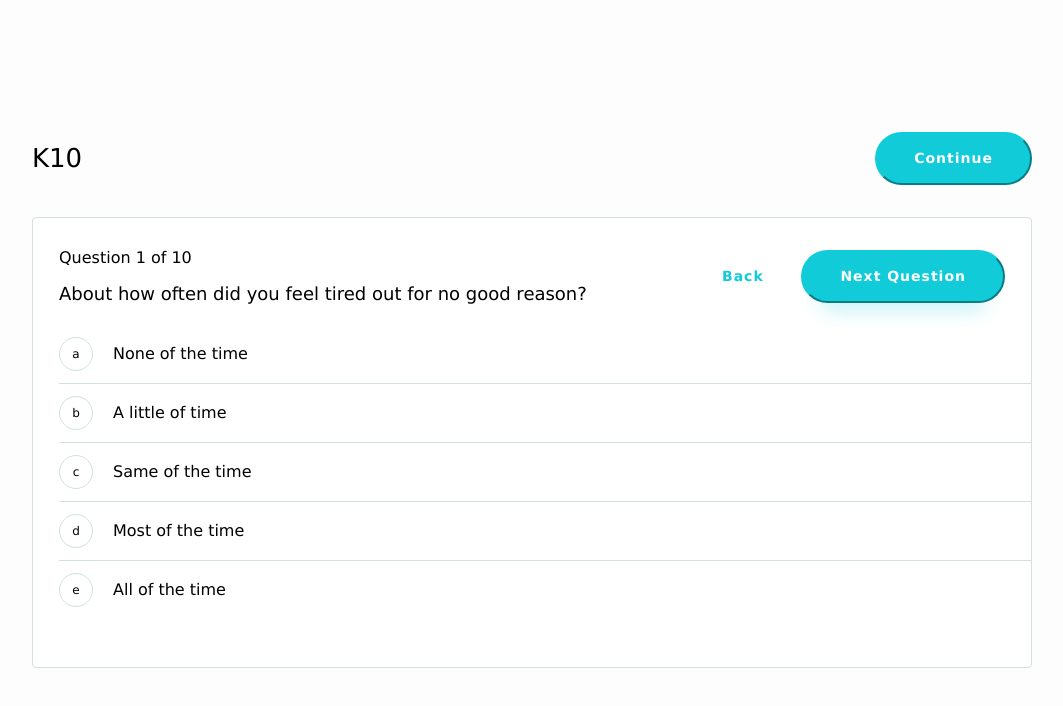
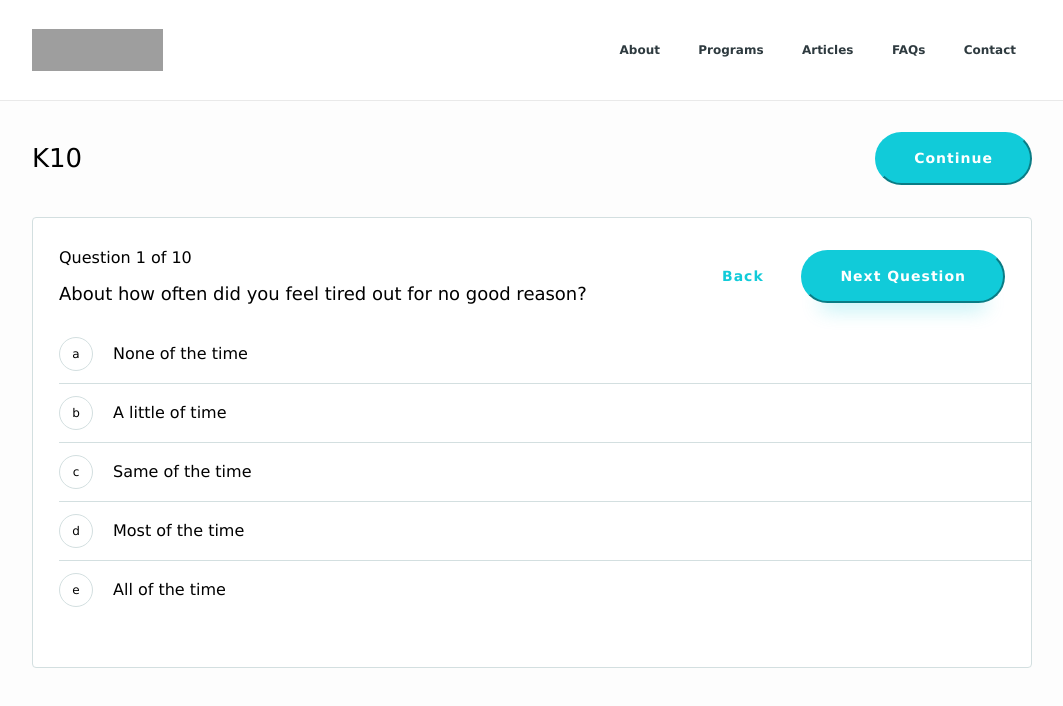
Before and after one commit to nimblehq/vue-questionnaire, a Vue app: page / in a window 1280 px wide. Shown: the top 706 px of the page, without its empty margins (108-1171 px from the left). Built offline with nearby package versions, Linux system fonts and the light colour scheme; grey boxes are pictures that could not be loaded.

Commit message:
Add app header and fix the back button styles.

```diff
--- /dev/null
+++ b/public/assets/stylesheets/application.css
@@ -0,0 +1,76 @@
+body {
+  background-color: #fdfdfd;
+}
+
+.app-header {
+  position: fixed;
+  top: 0;
+  left: 0;
+
+  width: 100vw;
+  height: 100px;
+
+  box-shadow: 0 1px 0 0 rgba(0, 0, 0, 0.08);
+  background-color: #fff;
+}
+
+.app-header__container {
+  display: flex;
+  justify-content: space-between;
+  align-items: center;
+
+  width: 1000px;
+  height: 100%;
+
+  margin-right: auto;
+  margin-left: auto;
+}
+
+.app-header__logo {
+  width: 131px;
+  height: 42px;
+
+  color: transparent;
+
+  background-image: url("https://staging.braive.com/assets/shared/logo-6d44794809a4b4763458ea0fbeeda064c2915f40e52eed49bc059144bc66d90a.svg");
+  background-repeat: no-repeat;
+  background-position: center center;
+  background-size: 131px 42px;
+}
+
+.navigation {
+  display: flex;
+  justify-items: flex-end;
+  align-items: center;
+}
+
+.navigation__item {
+  margin-left: 6.4px;
+}
+
+.navigation__item:first-child {
+  margin-left: 0;
+}
+
+.navigation__link {
+  display: block;
+
+  height: 20px;
+  padding: 8px 16px;
+
+  font-size: 12px;
+  font-family: Verdana, Geneva, sans-serif;
+  font-weight: bold;
+  line-height: 20px;
+  text-decoration: none;
+}
+
+.navigation__link:link,
+.navigation__link:visited {
+  color: #2e3a3f;
+}
+
+.navigation__link:hover,
+.navigation__link:active {
+  color: #11cbd9;
+}
--- a/public/index.html
+++ b/public/index.html
@@ -7,12 +7,7 @@
     <title>vue-questionnaire</title>
     <link rel="icon" href="<%= BASE_URL %>favicon.ico">
     <link rel="stylesheet" href="https://cdnjs.cloudflare.com/ajax/libs/meyer-reset/2.0/reset.min.css">
-
-    <style>
-      body {
-        background-color: #fdfdfd;
-      }
-    </style>
+    <link rel="stylesheet" href="<%= BASE_URL %>assets/stylesheets/application.css">
   </head>
   <body>
     <noscript>
@@ -22,6 +17,29 @@
       </strong>
     </noscript>
 
+    <header class="app-header">
+      <div class="app-header__container">
+        <a href="/" class="app-header__logo">Braive</a>
+        <ul class="navigation">
+          <li class="navigation__item">
+            <a href="/" class="navigation__link">About</a>
+          </li>
+          <li class="navigation__item">
+            <a href="/" class="navigation__link">Programs</a>
+          </li>
+          <li class="navigation__item">
+            <a href="/" class="navigation__link">Articles</a>
+          </li>
+          <li class="navigation__item">
+            <a href="/" class="navigation__link">FAQs</a>
+          </li>
+          <li class="navigation__item">
+            <a href="/" class="navigation__link">Contact</a>
+          </li>
+        </ul>
+      </div>
+    </header>
+
     <div id="app"></div>
   </body>
 </html>
--- a/src/components/QuestionnaireStepButton.vue
+++ b/src/components/QuestionnaireStepButton.vue
@@ -51,6 +51,12 @@
       color: #11cbd9;
 
       background-color: transparent;
+
+      &:hover,
+      &:focus {
+        border-color: transparent;
+        background-color: transparent;
+      }
     }
 
     &__next {
```
